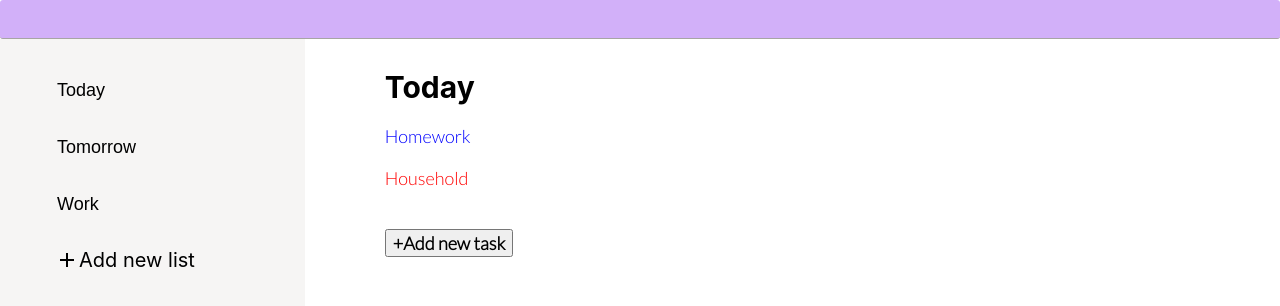
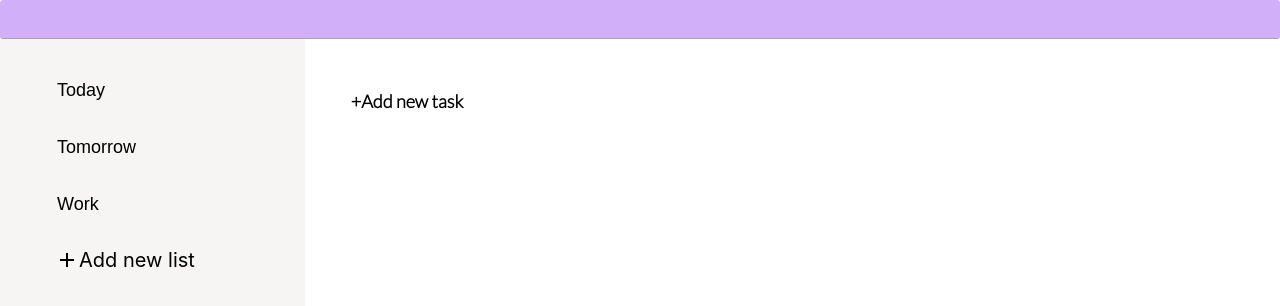
Before and after one commit to alefirr/productivity-app, a React (Create React App) app: page / in a window 1280 px wide. Shown: the top 306 px of the page. Built offline with nearby package versions, Linux system fonts and the light colour scheme.

Commit message:
taking out "oninputchange"handle to parent element

```diff
--- a/src/App.css
+++ b/src/App.css
@@ -133,3 +133,9 @@ ul {
   font-weight: 700;
   cursor: pointer;
 }
+.add-new-task-item {
+  margin-left: 40px;
+  background-color: transparent;
+  border: none;
+  outline: none;
+}
--- a/src/components/Input.jsx
+++ b/src/components/Input.jsx
@@ -1,10 +1,17 @@
 import React from 'react';
 import { useState } from 'react';
-import produce from 'immer';
 import { useRef } from 'react';
 import { useEffect } from 'react';
 
-export const Input = ({ index, data, setData, setChosenListIndex }) => {
+export const Input = ({
+  index,
+  data,
+  setData,
+  handleOnInputChange,
+  deleteItem,
+  setD,
+  onClick,
+}) => {
   const inputRef = useRef();
 
   const [isInputDisabled, setIsInputDisabled] = useState(true);
@@ -21,18 +28,16 @@ export const Input = ({ index, data, setData, setChosenListIndex }) => {
   const toggleIsInputDisabled = (e) => {
     e?.stopPropagation();
     setIsInputDisabled((prev) => !prev);
+    console.log('toggle');
   };
 
   useEffect(() => {
     if (isNew) {
       setIsInputDisabled(false);
-      setData(
-        produce((data) => {
-          data[index].isNew = false;
-        })
-      );
+      console.log('toggle');
+      setD(index);
     }
-  }, [index, isNew, setData]);
+  }, [index, isNew, setD, setData]);
 
   useEffect(() => {
     if (!isInputDisabled) {
@@ -41,29 +46,12 @@ export const Input = ({ index, data, setData, setChosenListIndex }) => {
     }
   }, [isInputDisabled]);
 
-  const handleOnInputChange = (e, index) => {
-    setData(
-      produce((data) => {
-        data[index].name = e.target.value;
-      })
-    );
-  };
-
-  const deleteSideBarItem = (e, index) => {
-    e.stopPropagation();
-    setData(
-      produce((data) => {
-        data.splice(index, 1);
-      })
-    );
-    setChosenListIndex(index - 1);
-  };
-
   return (
     <div
-      className=" side-bar-item"
+      className="side-bar-item"
       onMouseOver={() => setIsHovered(true)}
       onMouseLeave={() => setIsHovered(false)}
+      onClick={onClick}
     >
       <input
         ref={inputRef}
@@ -83,7 +71,7 @@ export const Input = ({ index, data, setData, setChosenListIndex }) => {
             <span className="material-symbols-outlined">edit</span>
           </button>
           <button
-            onClick={(e) => deleteSideBarItem(e, index)}
+            onClick={(e) => deleteItem(e, index)}
             className="disable-input-side-bar-item-button"
           >
             <span className="material-symbols-outlined">delete</span>
--- a/src/components/ListOverview.jsx
+++ b/src/components/ListOverview.jsx
@@ -1,7 +1,13 @@
 import React from 'react';
+import { Input } from './';
 import produce from 'immer';
 
-export const ListOverview = ({ data, setData, chosenListIndex }) => {
+export const ListOverview = ({
+  data,
+  setData,
+  chosenListIndex,
+  setChosenListIndex,
+}) => {
   const chosenList = data[chosenListIndex];
 
   const addNewListItem = () => {
@@ -10,7 +16,16 @@ export const ListOverview = ({ data, setData, chosenListIndex }) => {
         draft[chosenListIndex].content?.push({
           name: 'New item',
           isChecked: false,
+          isNew: true,
         });
+      })
+    );
+  };
+
+  const setD = (index) => {
+    setData(
+      produce((draft) => {
+        draft[chosenListIndex].content[index].isNew = false;
       })
     );
   };
@@ -23,27 +38,46 @@ export const ListOverview = ({ data, setData, chosenListIndex }) => {
       })
     );
   };
+  const handleOnInputChangeListOverview = (e, index) => {
+    setData(
+      produce((draft) => {
+        draft[chosenListIndex].content[index].name = e.target.value;
+      })
+    );
+  };
+  const deleteListOverviewItem = (e, index) => {
+    e.stopPropagation();
+    setData(
+      produce((draft) => {
+        draft[chosenListIndex].content.splice(index, 1);
+      })
+    );
+  };
 
   return (
     <div className="list-view">
       <h2 className="list-header"> {chosenList?.name}</h2>
-      <ul className="list">
+      <div className="list">
         {chosenList?.content.map((task, i) => (
-          <div className="2">
-            <li
+          <div className="2" key={`task-${i}`}>
+            <Input
+              index={i}
+              data={chosenList.content}
+              setData={setData}
+              setChosenListIndex={setChosenListIndex}
+              handleOnInputChange={handleOnInputChangeListOverview}
+              deleteItem={deleteListOverviewItem}
+              setD={setD}
               onClick={() => toggleIsChecked(i)}
-              key={`task-${task.name}-${i}`}
               className={
                 task.isChecked
                   ? 'list-item-checked list-item'
                   : 'list-item-not-checked list-item'
               }
-            >
-              {task.name}
-            </li>
+            />
           </div>
         ))}
-      </ul>
+      </div>
       <button onClick={addNewListItem} className="add-new-task-item">
         +Add new task
       </button>
--- a/src/components/SideBar.jsx
+++ b/src/components/SideBar.jsx
@@ -1,6 +1,6 @@
 import React from 'react';
-
 import { Input } from './';
+import produce from 'immer';
 
 export const SideBar = ({
   data,
@@ -14,9 +14,35 @@ export const SideBar = ({
     onSideBarItemClick(newItems.length - 1);
   };
 
+  const handleOnInputChangeSideBar = (e, index) => {
+    setData(
+      produce((draft) => {
+        draft[index].name = e.target.value;
+      })
+    );
+  };
+
+  const deleteSideBarItem = (e, index) => {
+    e.stopPropagation();
+    setData(
+      produce((data) => {
+        data.splice(index, 1);
+      })
+    );
+    setChosenListIndex(index - 1);
+  };
+
+  const setD = (index) => {
+    setData(
+      produce((data) => {
+        data[index].isNew = false;
+      })
+    );
+  };
+
   return (
     <div className="side-bar">
-      {data.map((item, index) => (
+      {data.map((_, index) => (
         <Input
           index={index}
           data={data}
@@ -24,8 +50,12 @@ export const SideBar = ({
           onClick={() => onSideBarItemClick(index)}
           setChosenListIndex={setChosenListIndex}
           key={`side-item-${index}`}
+          handleOnInputChange={handleOnInputChangeSideBar}
+          deleteItem={deleteSideBarItem}
+          setD={setD}
         />
       ))}
+
       <div className="add-side-bar-item side-bar-item" onClick={addSideBarItem}>
         <span className="material-symbols-outlined">add</span>
         <p>Add new list</p>
--- a/src/components/WorkSpace.jsx
+++ b/src/components/WorkSpace.jsx
@@ -3,7 +3,7 @@ import { useState } from 'react';
 import { SideBar, ListOverview } from './';
 
 export const WorkSpace = () => {
-  const [chosenListIndex, setChosenListIndex] = useState(0);
+  const [chosenListIndex, setChosenListIndex] = useState();
   const [data, setData] = useState([
     {
       name: 'Today',
@@ -47,6 +47,7 @@ export const WorkSpace = () => {
           data={data}
           setData={setData}
           chosenListIndex={chosenListIndex}
+          setChosenListIndex={setChosenListIndex}
         />
       </div>
     </div>
```
